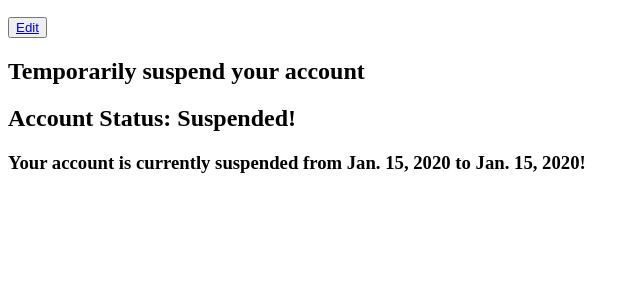
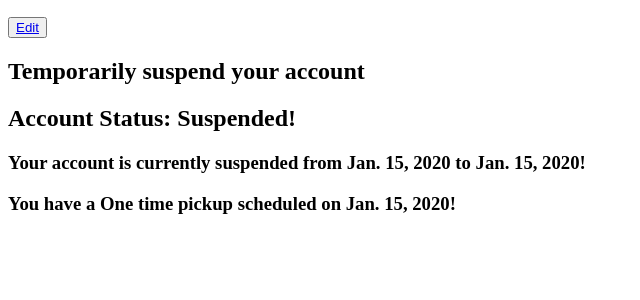
Before and after one commit to cwillett87/Trash_Collector, a Django app: page /customers/details/ in a window 1280 px wide. Shown: the part 401-701 px from the top of the page, without its empty margins (0-640 px from the left). Run offline with Django 3.2, Linux system fonts and the light colour scheme; a user stored in the database is signed in; tables that the repository leaves empty hold one stand-in row (values such as "Sample post").

Commit message:
Definned one_time_pickup method in views.py.  Created pickup.html and displays using conditional statement on setails.html.

```diff
--- a/trash_collector/customers/models.py
+++ b/trash_collector/customers/models.py
@@ -23,3 +23,9 @@ class Customer(models.Model):
             return True
         else:
             return False
+
+    def pickup(self):
+        if self.one_time_pickup == datetime.date.today():
+            return True
+        else:
+            return False
--- a/trash_collector/customers/templates/customers/details.html
+++ b/trash_collector/customers/templates/customers/details.html
@@ -20,6 +20,11 @@
   <h2>Temporarily suspend your account</h2>
   <h2>Account Status: Suspended!</h2>
   <h3>Your account is currently suspended from {{customer.suspension_start}} to {{customer.suspension_end}}!</h3>
-
+{% endif %}
+{% if customer.pickup == True %}
+  <h2>Request a one time pickup</h2>
+  <button> <a href="{% url 'customers:pickup' %}">Schedule</a></button>
+{% else %}
+   <h3>You have a One time pickup scheduled on {{customer.one_time_pickup}}!</h3>
 {% endif %}
 {% endblock %}
--- a/trash_collector/customers/urls.py
+++ b/trash_collector/customers/urls.py
@@ -10,5 +10,6 @@ urlpatterns = [
     path('create/', views.create, name="create"),
     path('details/', views.details, name='details'),
     path('edit', views.edit, name='edit'),
-    path('suspend', views.suspend, name='suspend')
+    path('suspend', views.suspend, name='suspend'),
+    path('pickup', views.pickup, name='pickup')
 ]
--- a/trash_collector/customers/views.py
+++ b/trash_collector/customers/views.py
@@ -77,6 +77,21 @@ def suspend(request):
         return render(request, 'customers/suspend.html', context)
 
 
+def pickup(request):
+    if request.method == 'POST':
+        user = request.user
+        customer_pickup = Customer.objects.get(user=user)
+        customer_pickup.one_time_pickup = request.POST.get('one_time_pickup')
+        customer_pickup.save()
+        return HttpResponseRedirect(reverse('customers:details'))
+    else:
+        user = request.user
+        customer_pickup_date = Customer.objects.get(user=user)
+        context = {
+            'customer': customer_pickup_date
+        }
+        return render(request, 'customers/pickup.html', context)
+
 # def activate(request):
 #     user = request.user
 #     customer_activate = Customer.objects.get(user=user)
```
Also changed, not shown: trash_collector/customers/templates/customers/pickup.html (added, +17 -0 lines).
